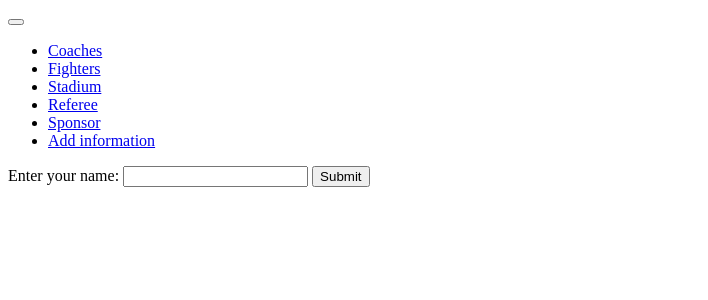
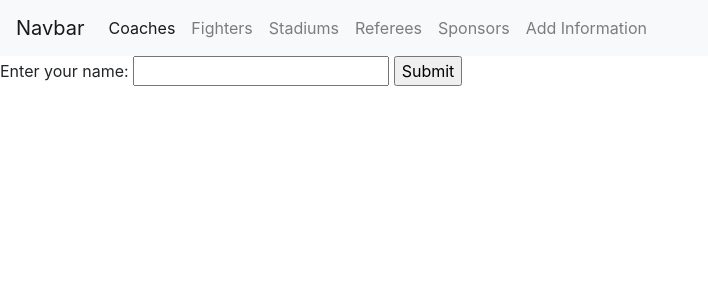
Before and after one commit to jerry152/project, a Flask app: page / in a window 1280 px wide. Shown: the top 300 px of the page, without its empty margins (0-708 px from the left). Run offline with Flask 2, Linux system fonts and the light colour scheme; some libraries are stand-ins or nearby versions.

Commit message:
made navbar look better

```diff
--- a/templates/index.html
+++ b/templates/index.html
@@ -1,6 +1,7 @@
 <!DOCTYPE html>
 <html>
 <head>
+	<link rel="stylesheet" href="https://stackpath.bootstrapcdn.com/bootstrap/4.3.1/css/bootstrap.min.css" integrity="sha384-ggOyR0iXCbMQv3Xipma34MD+dH/1fQ784/j6cY/iJTQUOhcWr7x9JvoRxT2MZw1T" crossorigin="anonymous">
     <meta charset="UTF-8">
     <meta name="viewport" content="width=device-width">
 
@@ -20,5 +21,8 @@
         <input type="Submit" class= "file_submit">
     </form>
 
+	<script src="https://code.jquery.com/jquery-3.3.1.slim.min.js" integrity="sha384-q8i/X+965DzO0rT7abK41JStQIAqVgRVzpbzo5smXKp4YfRvH+8abtTE1Pi6jizo" crossorigin="anonymous"></script>
+	<script src="https://cdnjs.cloudflare.com/ajax/libs/popper.js/1.14.7/umd/popper.min.js" integrity="sha384-UO2eT0CpHqdSJQ6hJty5KVphtPhzWj9WO1clHTMGa3JDZwrnQq4sF86dIHNDz0W1" crossorigin="anonymous"></script>
+	<script src="https://stackpath.bootstrapcdn.com/bootstrap/4.3.1/js/bootstrap.min.js" integrity="sha384-JjSmVgyd0p3pXB1rRibZUAYoIIy6OrQ6VrjIEaFf/nJGzIxFDsf4x0xIM+B07jRM" crossorigin="anonymous"></script>
 </body>
 </html>
--- a/templates/navbar.html
+++ b/templates/navbar.html
@@ -1,5 +1,37 @@
 <header id="navbar">
-	<nav class="navbar-container container">
+<link rel="stylesheet" href="https://stackpath.bootstrapcdn.com/bootstrap/4.3.1/css/bootstrap.min.css" integrity="sha384-ggOyR0iXCbMQv3Xipma34MD+dH/1fQ784/j6cY/iJTQUOhcWr7x9JvoRxT2MZw1T" crossorigin="anonymous">
+
+	<nav class="navbar navbar-expand-lg navbar-light bg-light">
+		<a class="navbar-brand" href="{{url_for('home')}}">Navbar</a>
+		<button class="navbar-toggler" type="button" data-toggle="collapse" data-target="#navbarSupportedContent" aria-controls="navbarSupportedContent" aria-expanded="false" aria-label="Toggle navigation">
+		  <span class="navbar-toggler-icon"></span>
+		</button>
+
+		<div class="collapse navbar-collapse" id="navbarSupportedContent">
+		  <ul class="navbar-nav mr-auto">
+			<li class="nav-item active">
+			  <a class="nav-link" href="{{url_for('coaches')}}">Coaches</a>
+			</li>
+			<li class="nav-item">
+			  <a class="nav-link" href="{{url_for('fighter')}}">Fighters</a>
+			</li>
+			<li class="nav-item">
+				<a class="nav-link" href="{{url_for('stadium')}}">Stadiums</a>
+			</li>
+			<li class="nav-item">
+				<a class="nav-link" href="{{url_for('referee')}}">Referees</a>
+			</li>
+			<li class="nav-item">
+				<a class="nav-link" href="{{url_for('sponsor')}}">Sponsors</a>
+			</li>
+			<li class="nav-item">
+				<a class="nav-link" href="{{url_for('info')}}">Add Information</a>
+			</li>
+		  </ul>
+
+		</div>
+	  </nav>
+	<!-- <nav class="navbar-container container">
 		<b><a href="{{url_for('home')}}" class="home-link"></a></b>
 		<button type="button" class="navbar-toggle" aria-label="Open">
 			<span class="icon-bar"></span>
@@ -16,5 +48,5 @@
 				<li class="navbar-item"><a class="navbar-link" href="{{url_for('info')}}">Add information</a></li>
 			</ul>
 		</div>
-	</nav>
+	</nav> -->
 </header>
```
